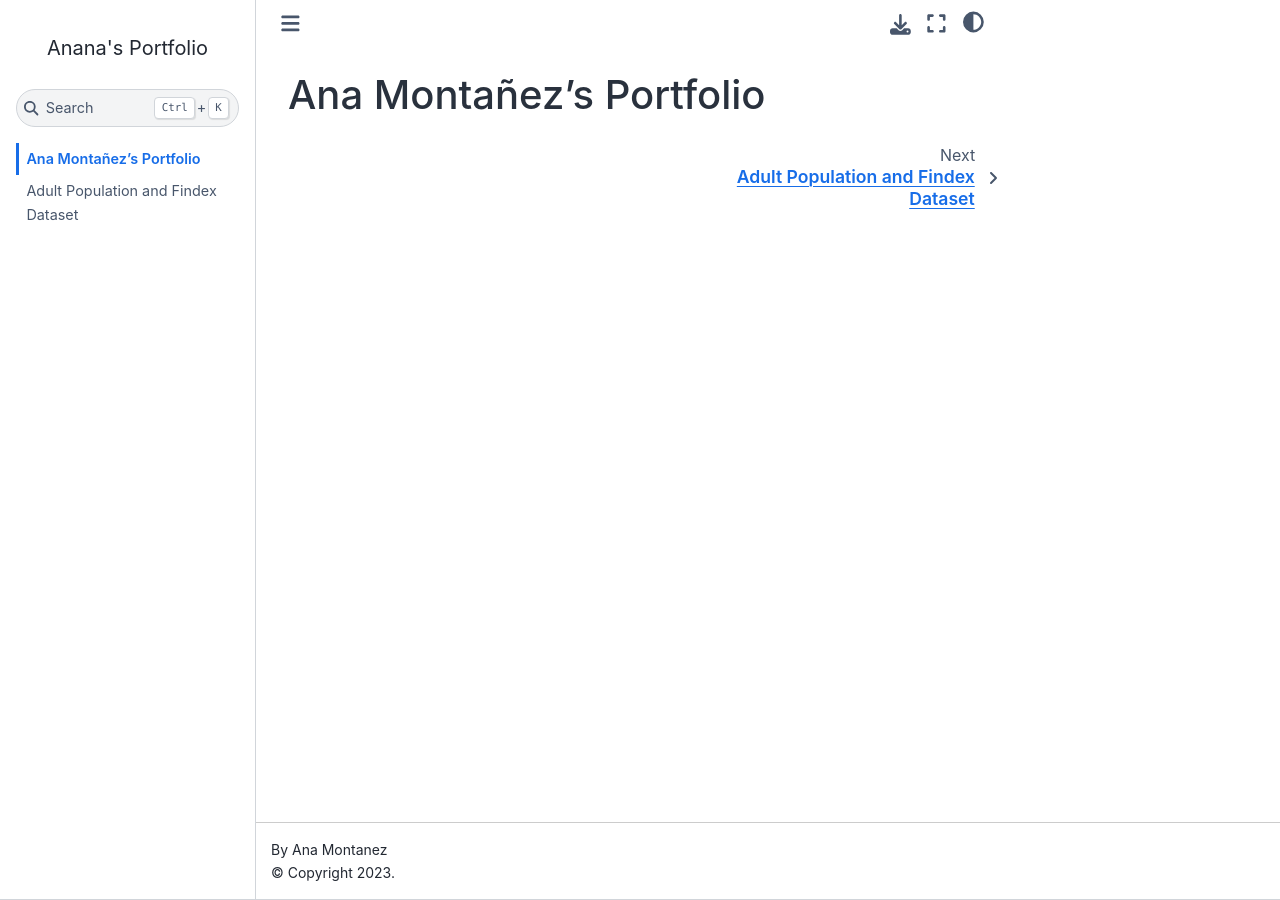
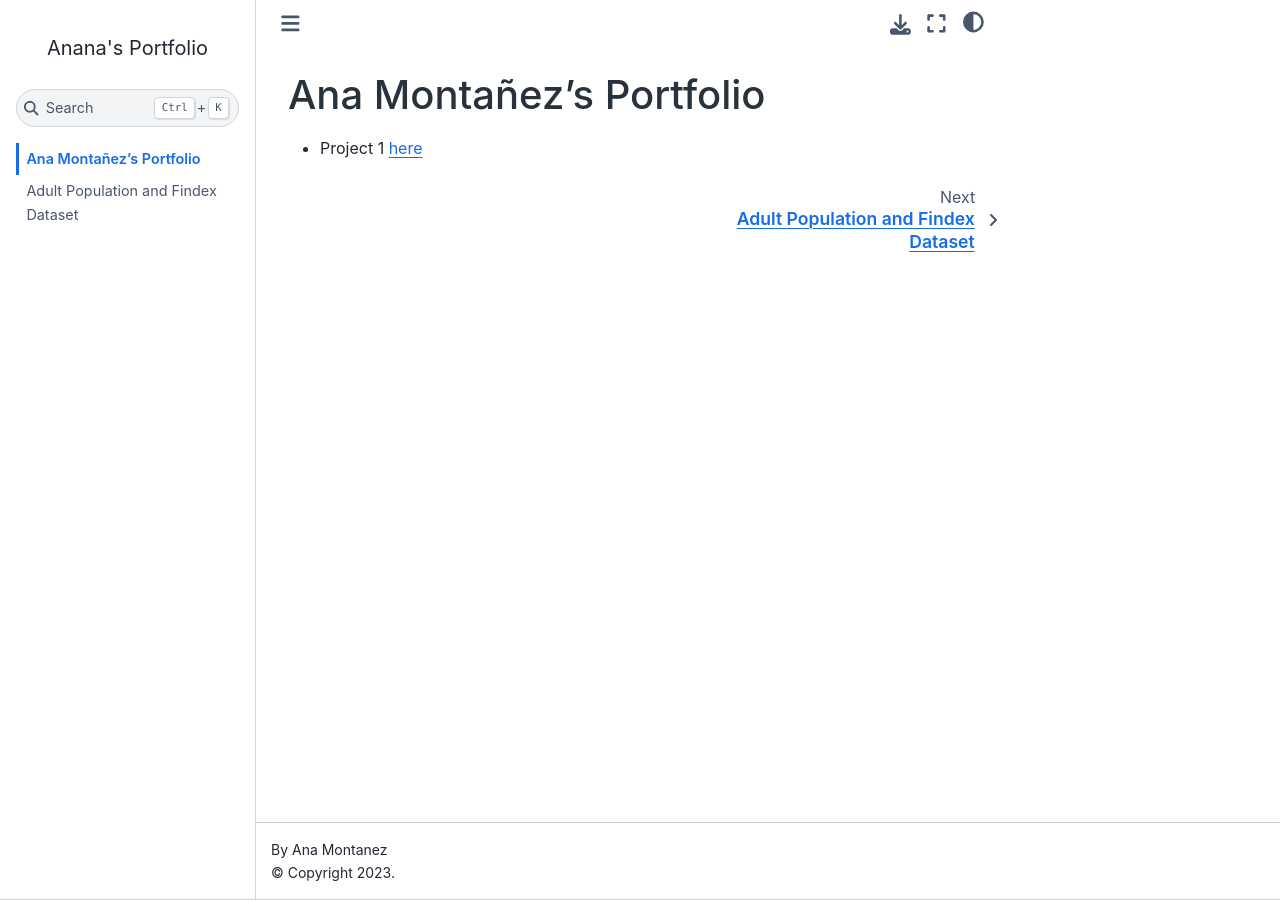
Before and after one commit to Anana2314/Anana2314.github.io, a Jupyter Book: the page built from index.md, in a window 1280 px wide. Built offline with Jupyter Book 1.0.4 settings and Sphinx 7.4.7 and the Sphinx Book theme 1.1.4, drawn with Linux system fonts in a browser that asks for light colours; comment, search, counter and statistics services are not loaded.

Commit message:
Project_1 updated 2

```diff
--- a/index.md
+++ b/index.md
@@ -1 +1,3 @@
 # Ana Montañez's Portfolio
+
+* Project 1 [here](https://github.com/Anana2314/Anana2314.github.io/blob/main/project_1.ipynb)
```
